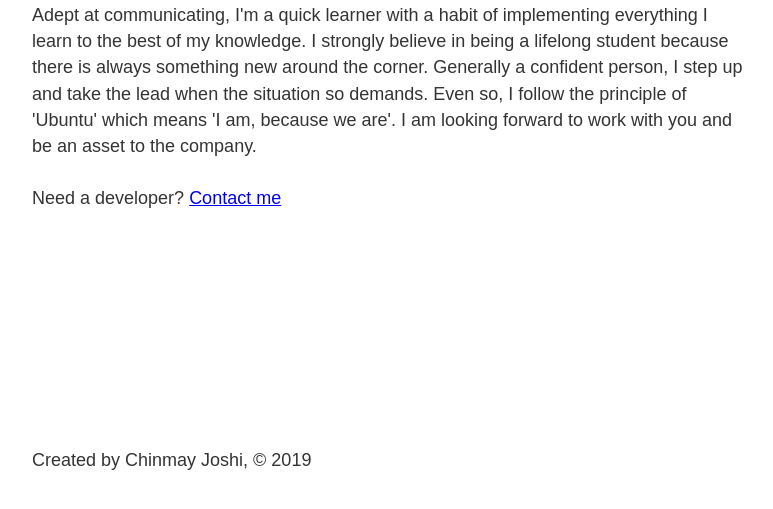
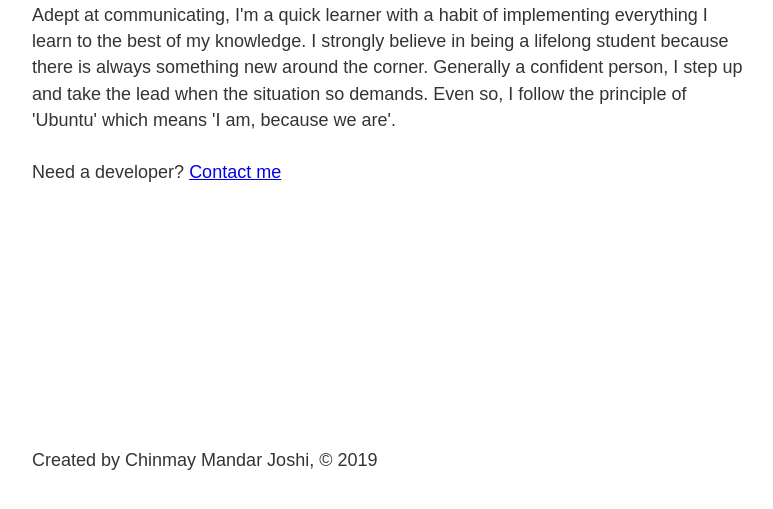
Before and after one commit to dienigma/portfolio, a Gatsby site: page /about in a window 1280 px wide. Shown: the part 283-792 px from the top of the page, without its empty margins (251-1024 px from the left). Built offline with nearby package versions, Linux system fonts and the light colour scheme; Gatsby itself is replaced by a stand-in of ours.

Commit message:
set Up site metadata and graphQL

```diff
--- a/gatsby-config.js
+++ b/gatsby-config.js
@@ -1,3 +1,7 @@
 module.exports = {
+  siteMetadata: {
+    title: "Chinmay Joshi",
+    author: "Chinmay Mandar Joshi",
+  },
   plugins: ["gatsby-plugin-sass"],
 }
--- a/src/components/footer.js
+++ b/src/components/footer.js
@@ -1,9 +1,19 @@
 import React from "react"
-
+import { graphql, useStaticQuery } from "gatsby"
 const Footer = () => {
+  const data = useStaticQuery(graphql`
+    query {
+      site {
+        siteMetadata {
+          author
+        }
+      }
+    }
+  `)
+  console.log(data)
   return (
     <footer>
-      <p>Created by Chinmay Joshi, &copy; 2019</p>
+      <p>Created by {data.site.siteMetadata.author}, &copy; 2019</p>
     </footer>
   )
 }
--- a/src/components/header.js
+++ b/src/components/header.js
@@ -1,13 +1,23 @@
 import React from "react"
-import { Link } from "gatsby"
+import { Link, graphql, useStaticQuery } from "gatsby"
+
 // import "./header.module.scss"
 import headerStyles from "./header.module.scss"
 const Header = () => {
+  const data = useStaticQuery(graphql`
+    query {
+      site {
+        siteMetadata {
+          title
+        }
+      }
+    }
+  `)
   return (
     <header className={headerStyles.header}>
       <h1>
         <Link className={headerStyles.title} to="/">
-          Chinmay Joshi
+          {data.site.siteMetadata.title}
         </Link>
       </h1>
       <nav>
--- a/src/pages/about.js
+++ b/src/pages/about.js
@@ -12,8 +12,7 @@
         being a lifelong student because there is always something new around
         the corner. Generally a confident person, I step up and take the lead
         when the situation so demands. Even so, I follow the principle of
-        'Ubuntu' which means 'I am, because we are'. I am looking forward to
-        work with you and be an asset to the company.
+        'Ubuntu' which means 'I am, because we are'.
       </p>
 
       <p>
```
